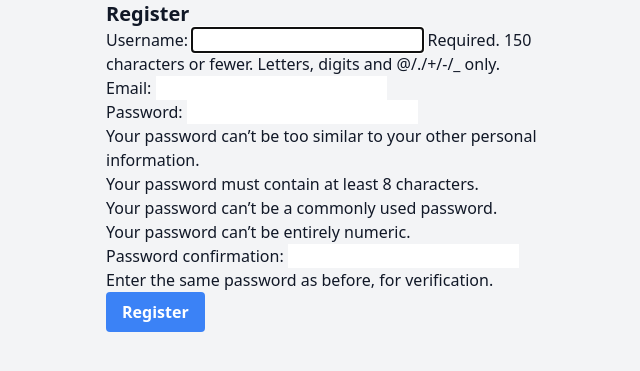
After one commit to Bijay4444/blogsite, a Django app: page /home/accounts/register/ in a window 1280 px wide. The commit adds this page. Shown: the top 371 px of the page, without its empty margins (310-950 px from the left). Run offline with Django 3.2, Linux system fonts and the light colour scheme; some libraries are stand-ins or nearby versions.

Commit message:
regis:added

```diff
--- a/blogsite/blog/forms.py
+++ b/blogsite/blog/forms.py
@@ -1,5 +1,6 @@
 from django import forms
 from .models import Post, Comment, Interactions
+
 
 class CommentForm(forms.ModelForm):
     class Meta:
--- /dev/null
+++ b/blogsite/home/forms.py
@@ -0,0 +1,18 @@
+
+from django.contrib.auth.forms import UserCreationForm
+from django.contrib.auth.models import User
+from django import forms
+
+class CustomUserCreationForm(UserCreationForm):
+    email = forms.EmailField(required=True)
+
+    class Meta:
+        model = User
+        fields = ['username', 'email', 'password1', 'password2']
+
+    def save(self, commit=True):
+        user = super(CustomUserCreationForm, self).save(commit=False)
+        user.email = self.cleaned_data['email']
+        if commit:
+            user.save()
+        return user
--- a/blogsite/home/templates/registration/login_social.html
+++ b/blogsite/home/templates/registration/login_social.html
@@ -62,6 +62,9 @@
     </div>
     {% endif %}
 
+    <p>Don't have an account? <a href="{% url 'home:register' %}">Register here</a></p>
+
+
 
 </div>
 
--- /dev/null
+++ b/blogsite/home/templates/registration/register.html
@@ -0,0 +1,15 @@
+{% extends 'base_tailwind.html' %}
+
+{% block content %}
+<div class="max-w-md mx-auto">
+    <h2 class="text-xl font-bold">Register</h2>
+    <form method="POST"  action="{% url 'home:register' %}">
+        {% csrf_token %}
+        {{ form.as_p }}
+        <button type="submit" class="bg-blue-500 hover:bg-blue-700 text-white font-bold py-2 px-4 rounded">
+            Register
+        </button>
+    <input type="hidden" name="next" value="{{ next }}" />
+    </form>
+</div>
+{% endblock %}
--- a/blogsite/home/urls.py
+++ b/blogsite/home/urls.py
@@ -6,4 +6,5 @@ app_name = 'home'
 
 urlpatterns = [
     path('', views.HomeView.as_view(), name='home'),
+    path('accounts/register/', views.register, name='register'),
 ]
--- a/blogsite/home/views.py
+++ b/blogsite/home/views.py
@@ -1,6 +1,11 @@
 from django.shortcuts import render
 from django.views import View
 from django.conf import settings
+
+from django.shortcuts import render, redirect
+from django.contrib.auth import login
+from django.contrib.auth import get_backends
+from .forms import CustomUserCreationForm
 
 # This is a little complex because we need to detect when we are
 # running in various configurations
@@ -16,3 +21,21 @@ class HomeView(View):
             'islocal': islocal
         }
         return render(request, 'home/main.html', context)
+
+
+def register(request):
+    if request.method == 'POST':
+        form = CustomUserCreationForm(request.POST)
+        if form.is_valid():
+            user = form.save()
+            # Specify the correct backend as a string
+            backend = 'django.contrib.auth.backends.ModelBackend'  # Use Django's default backend
+
+            # Log in the user with the specified backend
+            login(request, user, backend=backend)
+
+            # Redirect to the login page after registration
+            return redirect('/accounts/login/?next=' + request.POST.get('next', ''))  # Redirect to login with `next`
+    else:
+        form = CustomUserCreationForm()
+    return render(request, 'registration/register.html', {'form': form})
```
Also changed, not shown: blogsite/blog/views.py (line endings or trailing spaces).
